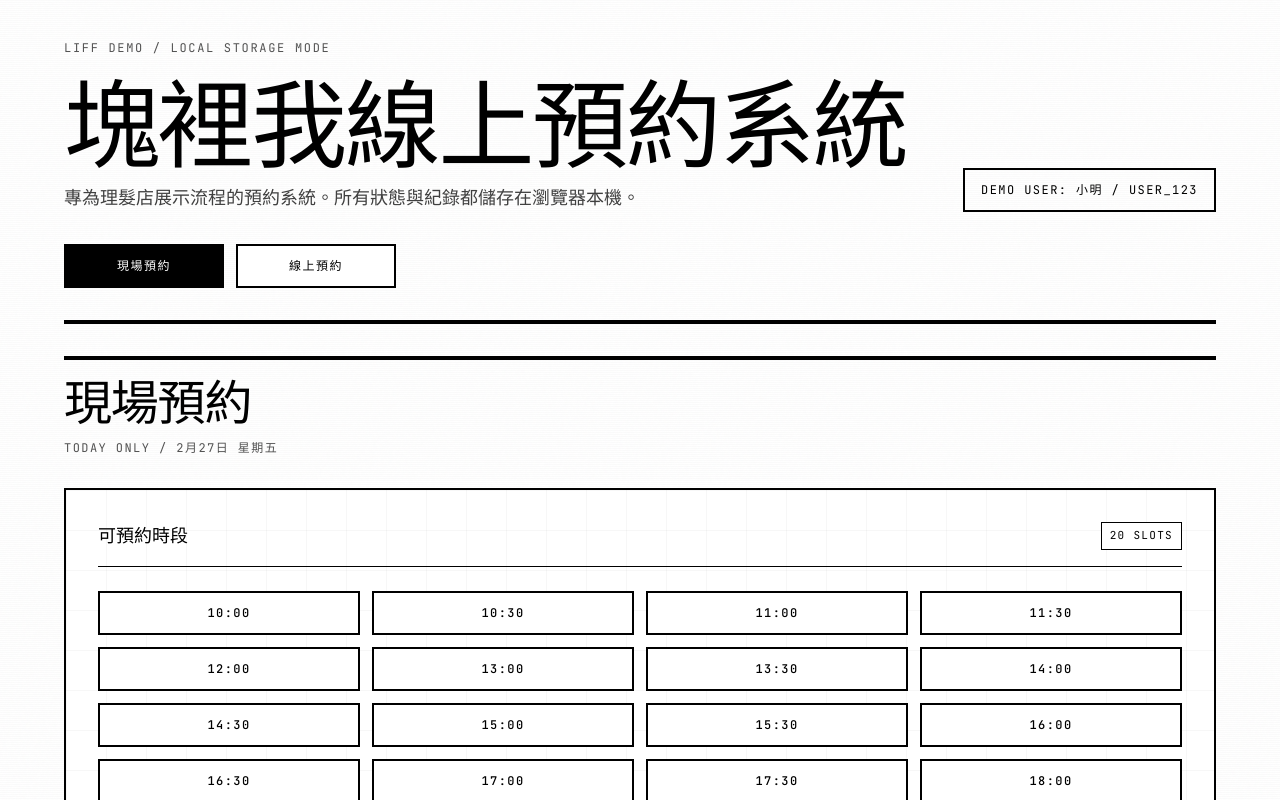
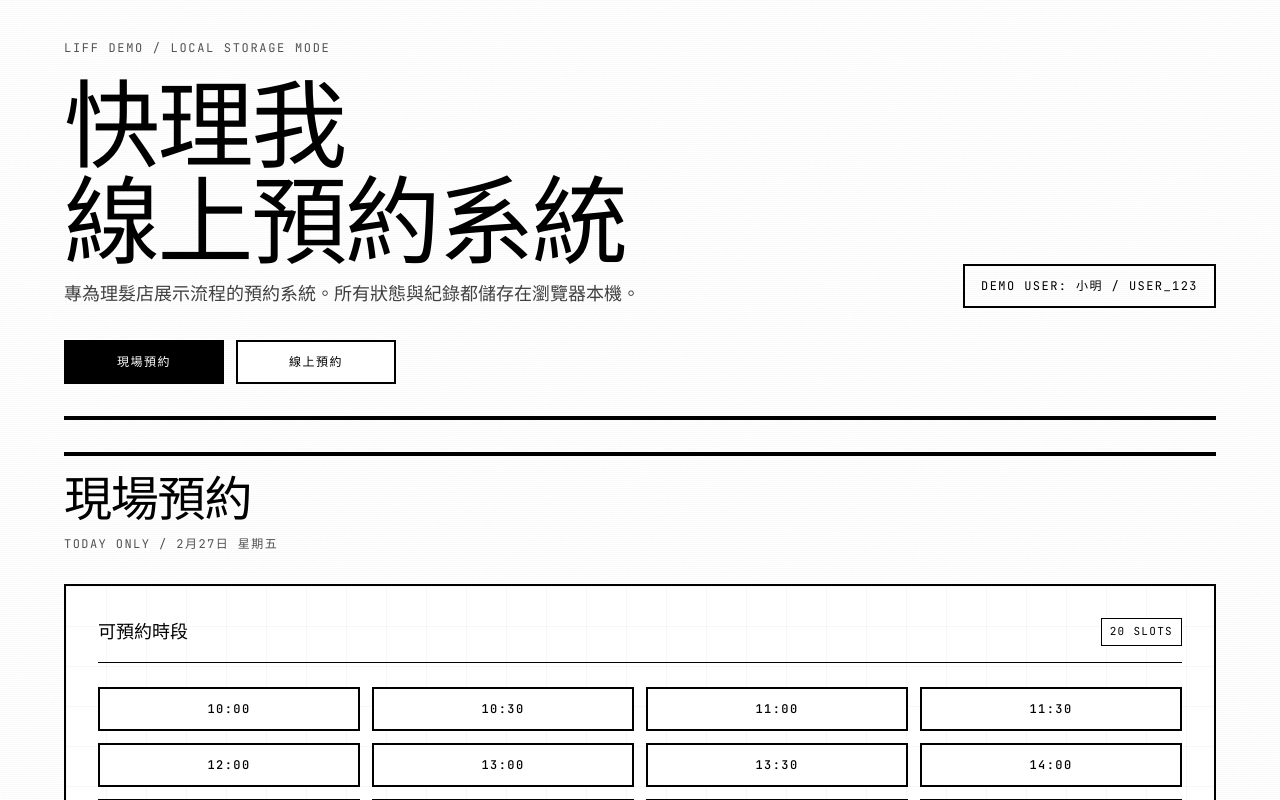
Before and after one commit to harrycodingnow/barbershop-linebot, a React (Vite) app: page / in a window 1280 px wide. Shown: the top 800 px of the page. Built offline with nearby package versions, Linux system fonts and the light colour scheme.

Commit message:
ui update

```diff
--- a/src/App.jsx
+++ b/src/App.jsx
@@ -71,7 +71,8 @@ function App() {
                 LIFF Demo / Local Storage Mode
               </p>
               <h1 className="font-display text-5xl tracking-tight md:text-7xl lg:text-8xl">
-                塊裡我線上預約系統
+                <span className="block">快理我</span>
+                <span className="block">線上預約系統</span>
               </h1>
               <p className="max-w-2xl text-base text-neutral-700 md:text-lg">
                 專為理髮店展示流程的預約系統。所有狀態與紀錄都儲存在瀏覽器本機。
```
